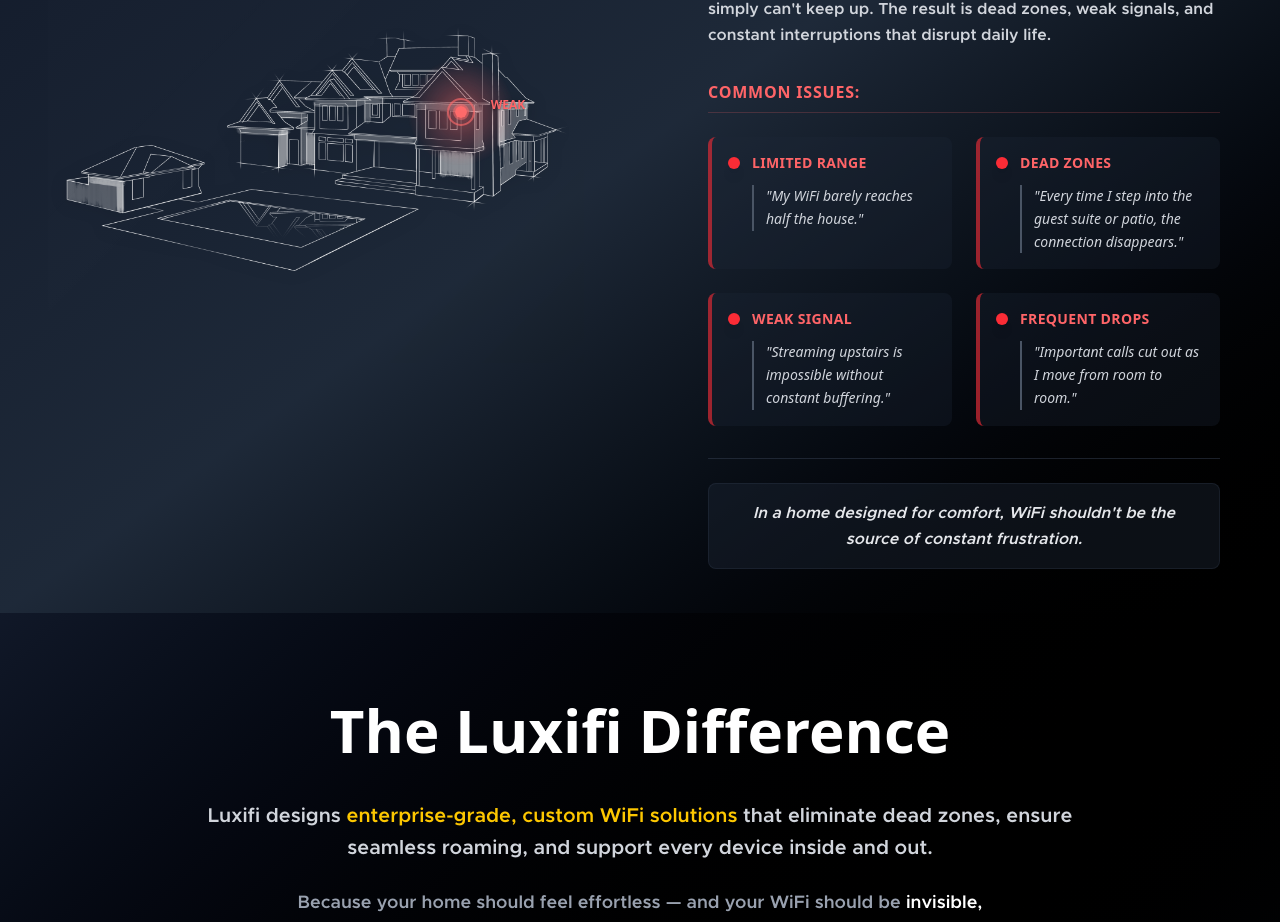
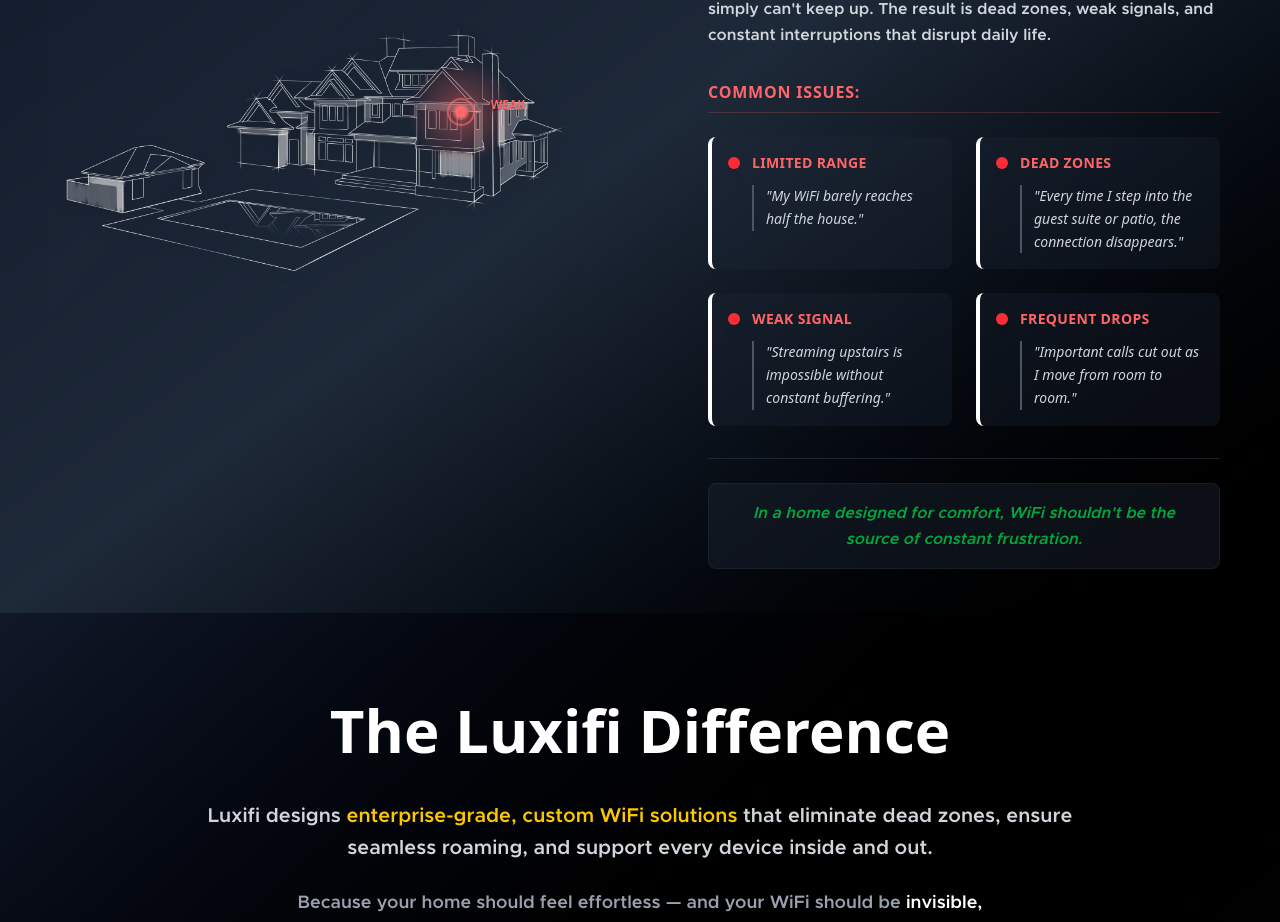
Before and after one commit to jafarimurtaza/luxifi-web, a Next.js app: page / in a window 1280 px wide. Shown: the part 1119-2041 px from the top of the page. Built offline with nearby package versions, Linux system fonts and the light colour scheme.

Commit message:
Fixed problem section conclusion

```diff
--- a/src/app/components/HomeMain/Luxifi/SolutionDetails.jsx
+++ b/src/app/components/HomeMain/Luxifi/SolutionDetails.jsx
@@ -28,7 +28,7 @@ export function SolutionDetails({ solution, isTransitioning }) {
               >
                 {/* Enhanced problem display for objects with title and quote */}
                 {typeof problem === "object" && problem.title ? (
-                  <div className="bg-gray-800/30 rounded-lg p-4 border-l-4 border-red-500/60 h-full">
+                  <div className="bg-gray-800/30 rounded-lg p-4 border-l-4 border-white h-full">
                     <div className="flex items-start space-x-3">
                       <div className="flex-shrink-0 mt-1">
                         <div className="w-3 h-3 bg-red-500 rounded-full shadow-lg"></div>
@@ -62,7 +62,7 @@ export function SolutionDetails({ solution, isTransitioning }) {
       {solution.conclusion && (
         <div className="border-t border-gray-700/50 pt-6">
           <div className="bg-gray-800/40 rounded-lg p-4 border border-gray-700/30">
-            <p className="text-gray-200 leading-relaxed italic text-center">
+            <p className="text-green-600 leading-relaxed italic text-center font-extrabold">
               {solution.conclusion}
             </p>
           </div>
```
